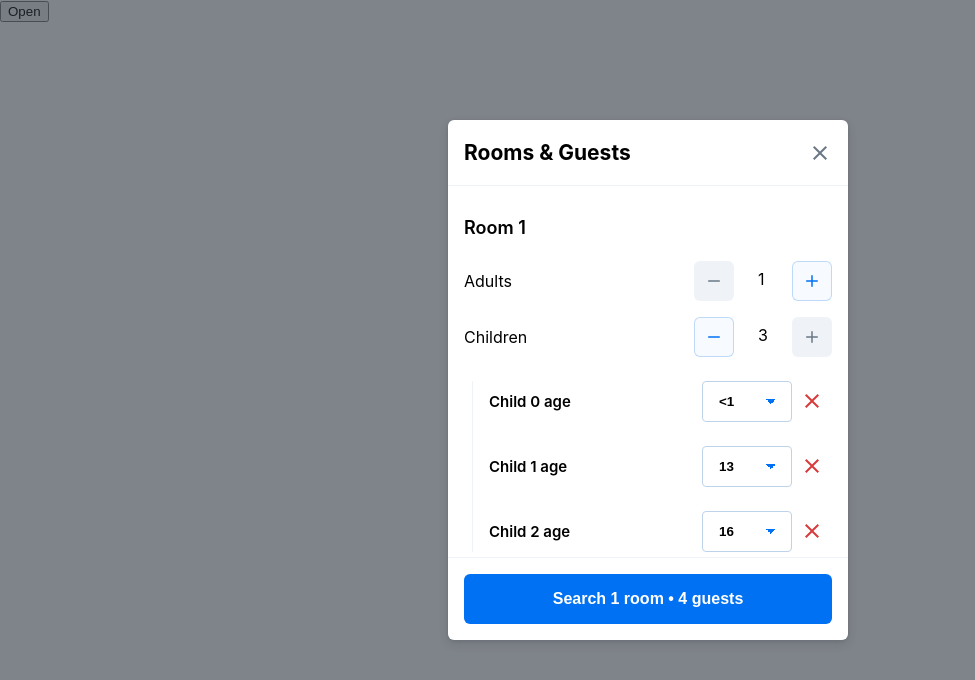
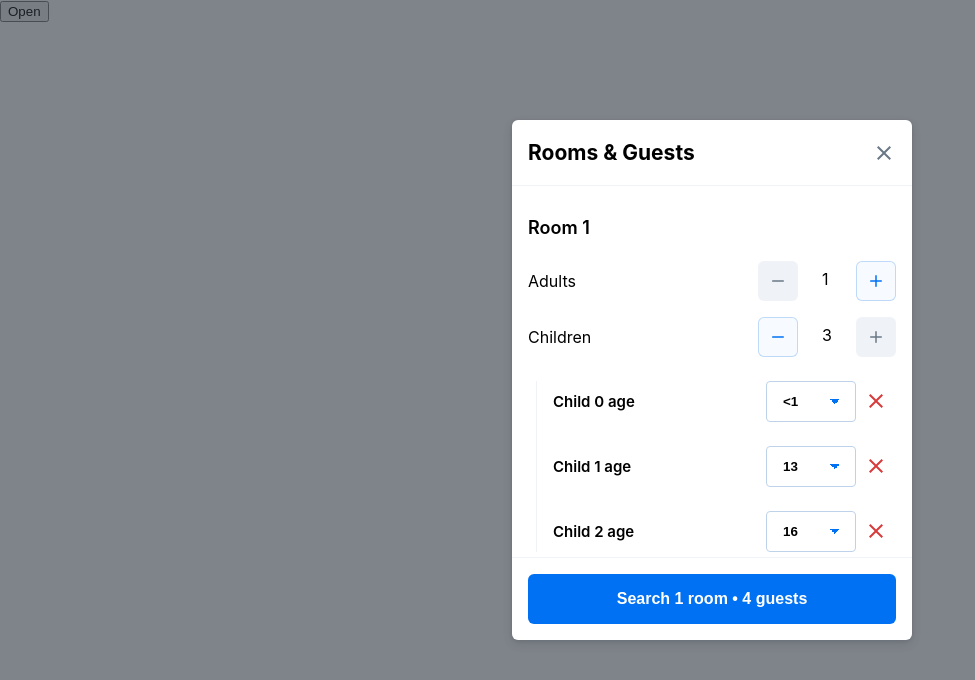
Before and after one commit to imteekay/frontend-challenges, a React (Create React App) app in the folder findhotel-frontend-assignment/: page / in a window 1280 px wide. Both pictures are taken after a click on the button "Open". Shown: the top 680 px of the page, without its empty margins (0-975 px from the left). Built offline with nearby package versions, Linux system fonts and the light colour scheme.

Commit message:
extract css

```diff
--- a/findhotel-frontend-assignment/src/components/GuestRoomOverlay/index.tsx
+++ b/findhotel-frontend-assignment/src/components/GuestRoomOverlay/index.tsx
@@ -6,10 +6,22 @@ import { SearchButton } from '../GuestRooms/SearchButton';
 import { Header } from './Header';
 
 const overlayClassName = css`
-  // display: flex;
-  // justify-content: center;
-  // align-items: center;
-  // height: 100%;
+  inset: 0px;
+  position: fixed;
+  z-index: 111;
+`;
+
+const blackdropClassName = css`
+  top: 0px;
+  left: 0px;
+  width: 100%;
+  height: 100%;
+  z-index: -1;
+  position: fixed;
+  background: rgba(42, 51, 61, 0.6);
+  opacity: 1;
+  will-change: opacity;
+  transition: opacity 300ms cubic-bezier(0.4, 0, 0.2, 1) 0ms;
 `;
 
 const modelClassName = css`
@@ -18,7 +30,7 @@ const modelClassName = css`
   position: relative;
   height: unset;
   width: 400px;
-  left: 35%;
+  left: 40%;
   top: 15%;
   max-height: 65%;
   border-radius: 6px;
@@ -39,36 +51,14 @@ export const GuestRoomOverlay: FC<GuestRoomOverlayPropTypes> = ({
   open = false,
 }) =>
   open ? (
-    <div
-      className={css`
-        inset: 0px;
-        position: fixed;
-        z-index: 111;
-      `}
-    >
-      <div
-        onClick={onClose}
-        className={css`
-          top: 0px;
-          left: 0px;
-          width: 100%;
-          height: 100%;
-          z-index: -1;
-          position: fixed;
-          background: rgba(42, 51, 61, 0.6);
-          opacity: 1;
-          will-change: opacity;
-          transition: opacity 300ms cubic-bezier(0.4, 0, 0.2, 1) 0ms;
-        `}
-      />
+    <div className={overlayClassName}>
+      <div onClick={onClose} className={blackdropClassName} />
       <GuestRoomsProvider guestRoomsString={guestRoomsString}>
-        {/* <div className={overlayClassName}> */}
         <div className={modelClassName}>
           <Header onClose={onClose} />
           <GuestRooms />
           <SearchButton />
         </div>
-        {/* </div> */}
       </GuestRoomsProvider>
     </div>
   ) : null;
```
